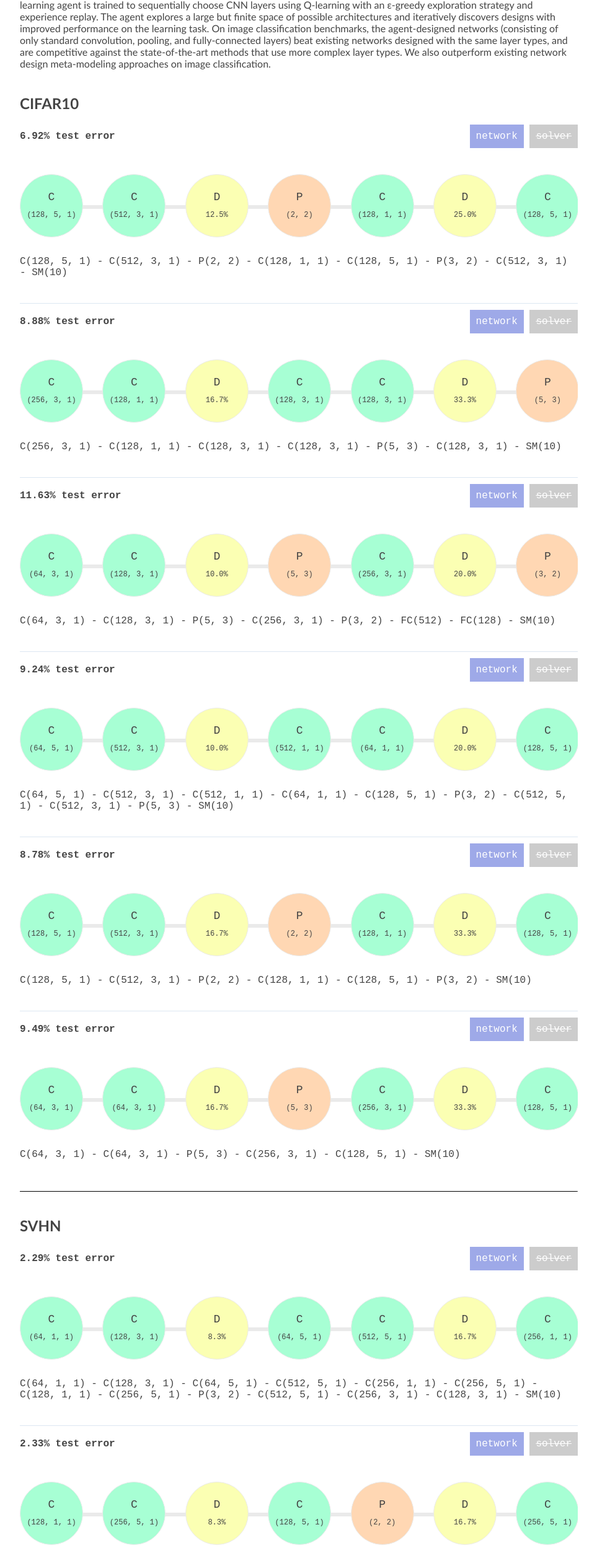
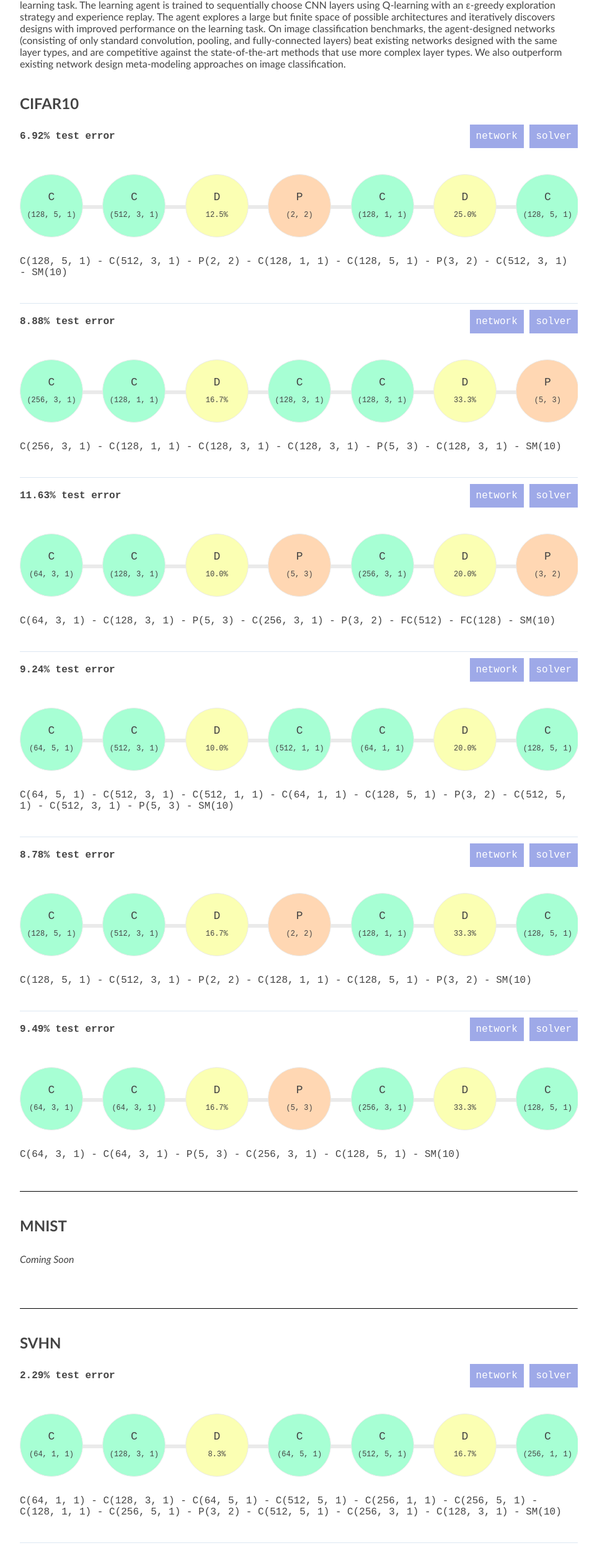
Before and after one commit to bowenbaker/metaqnn, a plain HTML site: page index.html in a window 1280 px wide. Shown: the part 243-2741 px from the top of the page at 62% size, without its empty margins (158-1121 px from the left). Drawn offline with Linux system fonts and the light colour scheme.

Commit message:
added emails, added solver files

```diff
--- a/index.html
+++ b/index.html
@@ -13,8 +13,8 @@
         <ul class='nav'>
             <li><a href='#about'> About </a></li>
             <li><a href='#cifar10'> CIFAR10 </a></li>
+            <li><a href='#mnist'> MNIST </a></li>
             <li><a href='#svhn'> SVHN </a></li>
-            <li><a href='#mnist'> MNIST </a></li>
             <li><a href='#team'> Team </a></li>
         </ul>
 
@@ -22,7 +22,7 @@
         <hr>
 
         <h1 id='about'> About </h1>
-        <p>In our paper <b><a class='invert' href="static/baker_et_al_reinforcement_networks_iclr_final.pdf">Designing Neural Network Architectures Using Reinforcement Learning</a></b>, we propose a meta-modeling approach based on reinforcement learning to automatically generate high-performing CNN architectures for a given learning task. The learning agent is trained to sequentially choose CNN layers using Q-learning with an &epsilon;-greedy exploration strategy and experience replay. The agent explores a large but finite space of possible architectures and iteratively discovers designs with improved performance on the learning task. On image classification benchmarks, the agent-designed networks (consisting of only standard convolution, pooling, and fully-connected layers) beat existing networks designed with the same layer types, and are competitive against the state-of-the-art methods that use more complex layer types. We also outperform existing network design meta-modeling approaches on image classification.</p>
+        <p>In our paper, <b>Designing Neural Network Architectures Using Reinforcement Learning</b> (<a class='invert' href='https://arxiv.org/abs/1611.02167'>arxiv</a>, <a class='invert' href='http://openreview.net/pdf?id=S1c2cvqee'>openreview</a>), we propose a meta-modeling approach based on reinforcement learning to automatically generate high-performing CNN architectures for a given learning task. The learning agent is trained to sequentially choose CNN layers using Q-learning with an &epsilon;-greedy exploration strategy and experience replay. The agent explores a large but finite space of possible architectures and iteratively discovers designs with improved performance on the learning task. On image classification benchmarks, the agent-designed networks (consisting of only standard convolution, pooling, and fully-connected layers) beat existing networks designed with the same layer types, and are competitive against the state-of-the-art methods that use more complex layer types. We also outperform existing network design meta-modeling approaches on image classification.</p>
         <h2 id='cifar10'> CIFAR10 </h2>
         <div class='results'>
             <div class='result-row'>
@@ -30,12 +30,12 @@
                 <div class='result-files'>
                     <a href='static/prototxt/cifar10_0.prototxt'>network</a>
 
+                    <a href='static/solver/cifar10_0_solver.prototxt'>solver</a>
 
-                    <a disabled>solver</a>
                 </div>
                 <div class='clear-float'></div>
                 <div class='result-topology'>
-                    <div class='result-vis'>
+                    <div class='result-vis' id='cifar10C128_5_1_C512_3_1_D1_4_P2_2_C128_1_1_D2_4_C128_5_1_P3_2_D3_4_C512_3_1_SM10'>
                         <span class='result-vis-inner'>
                             <div class='elt elt-C'>
                                 <div class='elt-type'>C</div>
@@ -91,12 +91,12 @@
                 <div class='result-files'>
                     <a href='static/prototxt/cifar10_1.prototxt'>network</a>
 
+                    <a href='static/solver/cifar10_1_solver.prototxt'>solver</a>
 
-                    <a disabled>solver</a>
                 </div>
                 <div class='clear-float'></div>
                 <div class='result-topology'>
-                    <div class='result-vis'>
+                    <div class='result-vis' id='cifar10C256_3_1_C128_1_1_D1_3_C128_3_1_C128_3_1_D2_3_P5_3_C128_3_1_D3_3_SM10'>
                         <span class='result-vis-inner'>
                             <div class='elt elt-C'>
                                 <div class='elt-type'>C</div>
@@ -148,12 +148,12 @@
                 <div class='result-files'>
                     <a href='static/prototxt/cifar10_2.prototxt'>network</a>
 
+                    <a href='static/solver/cifar10_2_solver.prototxt'>solver</a>
 
-                    <a disabled>solver</a>
                 </div>
                 <div class='clear-float'></div>
                 <div class='result-topology'>
-                    <div class='result-vis'>
+                    <div class='result-vis' id='cifar10C64_3_1_C128_3_1_D1_5_P5_3_C256_3_1_D2_5_P3_2_FC512_D3_5_FC128_D4_5_SM10'>
                         <span class='result-vis-inner'>
                             <div class='elt elt-C'>
                                 <div class='elt-type'>C</div>
@@ -213,12 +213,12 @@
                 <div class='result-files'>
                     <a href='static/prototxt/cifar10_3.prototxt'>network</a>
 
+                    <a href='static/solver/cifar10_3_solver.prototxt'>solver</a>
 
-                    <a disabled>solver</a>
                 </div>
                 <div class='clear-float'></div>
                 <div class='result-topology'>
-                    <div class='result-vis'>
+                    <div class='result-vis' id='cifar10C64_5_1_C512_3_1_D1_5_C512_1_1_C64_1_1_D2_5_C128_5_1_P3_2_D3_5_C512_5_1_C512_3_1_D4_5_P5_3_SM10'>
                         <span class='result-vis-inner'>
                             <div class='elt elt-C'>
                                 <div class='elt-type'>C</div>
@@ -286,12 +286,12 @@
                 <div class='result-files'>
                     <a href='static/prototxt/cifar10_4.prototxt'>network</a>
 
+                    <a href='static/solver/cifar10_4_solver.prototxt'>solver</a>
 
-                    <a disabled>solver</a>
                 </div>
                 <div class='clear-float'></div>
                 <div class='result-topology'>
-                    <div class='result-vis'>
+                    <div class='result-vis' id='cifar10C128_5_1_C512_3_1_D1_3_P2_2_C128_1_1_D2_3_C128_5_1_P3_2_D3_3_SM10'>
                         <span class='result-vis-inner'>
                             <div class='elt elt-C'>
                                 <div class='elt-type'>C</div>
@@ -343,12 +343,12 @@
                 <div class='result-files'>
                     <a href='static/prototxt/cifar10_5.prototxt'>network</a>
 
+                    <a href='static/solver/cifar10_5_solver.prototxt'>solver</a>
 
-                    <a disabled>solver</a>
                 </div>
                 <div class='clear-float'></div>
                 <div class='result-topology'>
-                    <div class='result-vis'>
+                    <div class='result-vis' id='cifar10C64_3_1_C64_3_1_D1_3_P5_3_C256_3_1_D2_3_C128_5_1_SM10'>
                         <span class='result-vis-inner'>
                             <div class='elt elt-C'>
                                 <div class='elt-type'>C</div>
@@ -389,7 +389,12 @@
             </div>
         </div>
         <hr>
+        <h2 id="mnist"> MNIST </h2>
+        <div class='results'>
 
+            <div class='result-row missing'> Coming Soon </div>
+        </div>
+        <hr>
         <h2 id='svhn'> SVHN </h2>
         <div class='results'>
             <div class='result-row'>
@@ -397,12 +402,12 @@
                 <div class='result-files'>
                     <a href='static/prototxt/svhn_0.prototxt'>network</a>
 
+                    <a href='static/solver/svhn_0_solver.prototxt'>solver</a>
 
-                    <a disabled>solver</a>
                 </div>
                 <div class='clear-float'></div>
                 <div class='result-topology'>
-                    <div class='result-vis'>
+                    <div class='result-vis' id='svhnC64_1_1_C128_3_1_D1_6_C64_5_1_C512_5_1_D2_6_C256_1_1_C256_5_1_D3_6_C128_1_1_C256_5_1_D4_6_P3_2_C512_5_1_D5_6_C256_3_1_C128_3_1_D6_6_SM10'>
                         <span class='result-vis-inner'>
                             <div class='elt elt-C'>
                                 <div class='elt-type'>C</div>
@@ -490,12 +495,12 @@
                 <div class='result-files'>
                     <a href='static/prototxt/svhn_1.prototxt'>network</a>
 
+                    <a href='static/solver/svhn_1_solver.prototxt'>solver</a>
 
-                    <a disabled>solver</a>
                 </div>
                 <div class='clear-float'></div>
                 <div class='result-topology'>
-                    <div class='result-vis'>
+                    <div class='result-vis' id='svhnC128_1_1_C256_5_1_D1_6_C128_5_1_P2_2_D2_6_C256_5_1_C256_1_1_D3_6_C256_3_1_C256_3_1_D4_6_C256_5_1_C512_5_1_D5_6_C256_3_1_C128_3_1_D6_6_SM10'>
                         <span class='result-vis-inner'>
                             <div class='elt elt-C'>
                                 <div class='elt-type'>C</div>
@@ -583,12 +588,12 @@
                 <div class='result-files'>
                     <a href='static/prototxt/svhn_2.prototxt'>network</a>
 
+                    <a href='static/solver/svhn_2_solver.prototxt'>solver</a>
 
-                    <a disabled>solver</a>
                 </div>
                 <div class='clear-float'></div>
                 <div class='result-topology'>
-                    <div class='result-vis'>
+                    <div class='result-vis' id='svhnC128_5_1_C128_3_1_D1_5_C64_5_1_P5_3_D2_5_C128_3_1_C512_5_1_D3_5_C256_5_1_C128_5_1_D4_5_C128_5_1_C128_3_1_D5_5_SM10'>
                         <span class='result-vis-inner'>
                             <div class='elt elt-C'>
                                 <div class='elt-type'>C</div>
@@ -664,12 +669,12 @@
                 <div class='result-files'>
                     <a href='static/prototxt/svhn_3.prototxt'>network</a>
 
+                    <a href='static/solver/svhn_3_solver.prototxt'>solver</a>
 
-                    <a disabled>solver</a>
                 </div>
                 <div class='clear-float'></div>
                 <div class='result-topology'>
-                    <div class='result-vis'>
+                    <div class='result-vis' id='svhnC128_3_1_P2_2_D1_6_C64_1_1_C256_1_1_D2_6_C256_5_1_C128_1_1_D3_6_C128_5_1_C512_3_1_D4_6_C256_5_1_C256_1_1_D5_6_C128_3_1_C64_1_1_D6_6_SM10'>
                         <span class='result-vis-inner'>
                             <div class='elt elt-C'>
                                 <div class='elt-type'>C</div>
@@ -757,12 +762,12 @@
                 <div class='result-files'>
                     <a href='static/prototxt/svhn_4.prototxt'>network</a>
 
+                    <a href='static/solver/svhn_4_solver.prototxt'>solver</a>
 
-                    <a disabled>solver</a>
                 </div>
                 <div class='clear-float'></div>
                 <div class='result-topology'>
-                    <div class='result-vis'>
+                    <div class='result-vis' id='svhnC128_1_1_C256_5_1_D1_6_C128_5_1_C512_5_1_D2_6_C256_1_1_C256_5_1_D3_6_P5_3_C128_5_1_D4_6_C128_5_1_C128_5_1_D5_6_C64_1_1_C128_5_1_D6_6_SM10'>
                         <span class='result-vis-inner'>
                             <div class='elt elt-C'>
                                 <div class='elt-type'>C</div>
@@ -846,14 +851,6 @@
                 </div>
             </div>
         </div>
-        <hr>
-
-        <h2 id="mnist"> MNIST </h2>
-        <div class='results'>
-
-            <div class='result-row missing'> Coming Soon </div>
-        </div>
-        <hr>
 
 
         <h2 id='team'> Team </h2>
@@ -861,22 +858,27 @@
         <div class='team-member'>
             <img src='static/team/bowen.jpg'>
             <p> Bowen Baker </p>
+            <p> bowen@mit.edu </p>
         </div>
         <div class='team-member'>
             <img src='static/team/otkrist.jpg'>
             <p> Otkrist Gupta </p>
+            <p> otkrist@mit.edu </p>
         </div>
         <div class='team-member'>
             <img src='static/team/nikhil.jpg'>
             <p> Nikhil Naik </p>
+            <p> naik@mit.edu </p>
         </div>
         <div class='team-member'>
             <img src='static/team/ramesh.jpg'>
             <p> Ramesh Raskar </p>
+            <p> raskar@media.mit.edu </p>
         </div>
         <div class='team-member'>
             <img src='static/team/peter.jpg'>
             <p> Peter Downs </p>
+            <p> downs@mit.edu </p>
         </div>
 
         <script>
```
Also changed, not shown: 10 other files.
